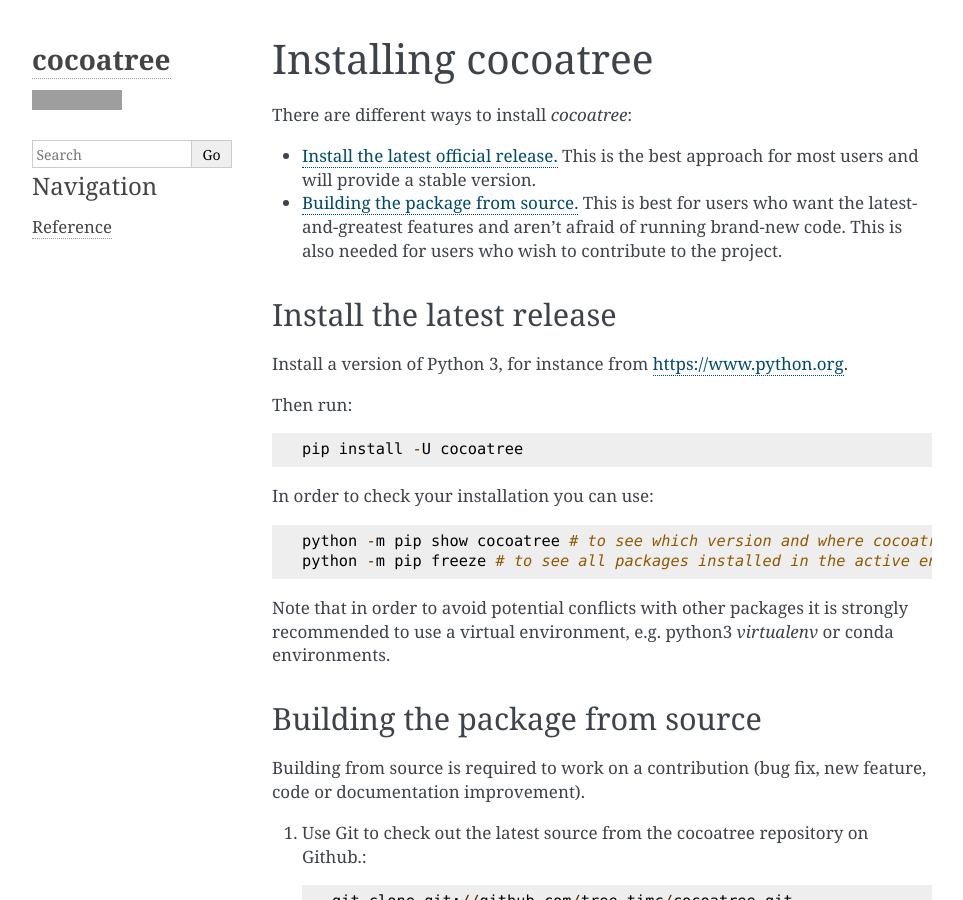
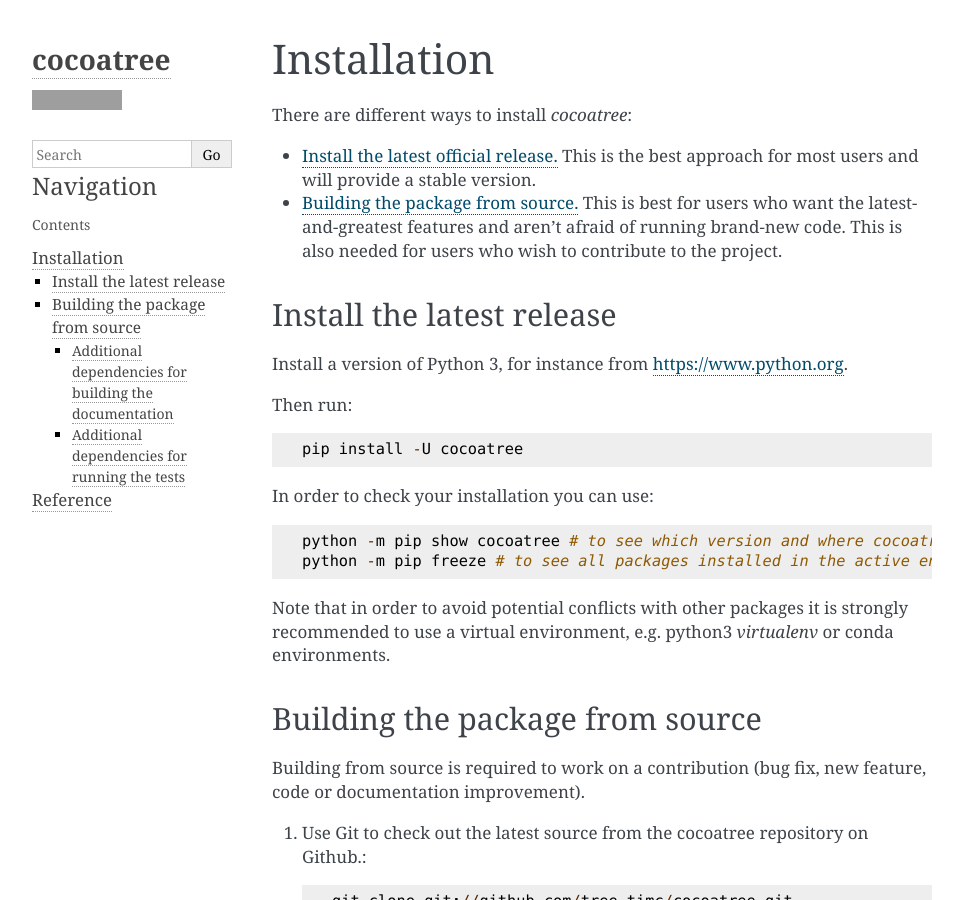
Before and after one commit to TrEE-TIMC/cocoatree, a Sphinx documentation site: the page built from doc/install.rst, in a window 1280 px wide and 900 px high. Shown: the whole window, without its empty margins (148-1111 px from the left). Built offline with Sphinx 7.4.7, drawn with Linux system fonts in a browser that asks for light colours; formulas are drawn with MathJax 3; pages that are not in the unit, such as notebooks, are missing from menus; grey boxes are pictures that could not be loaded.

Commit message:
Small updates on the documentation

```diff
--- a/doc/install.rst
+++ b/doc/install.rst
@@ -1,6 +1,6 @@
 
 ===============================================================================
-Installing cocoatree
+Installation
 ===============================================================================
 
 There are different ways to install `cocoatree`:
--- a/doc/modules/classes.rst
+++ b/doc/modules/classes.rst
@@ -6,6 +6,6 @@
 :mod:`cocoatree`
 ==========================================
 
-.. automodule:: cocoatree
+.. automodule:: cocoatree.msa
     :no-members:
     :no-inherited-members:
```
Also changed, not shown: doc/index.rst (+6 -3 lines).
